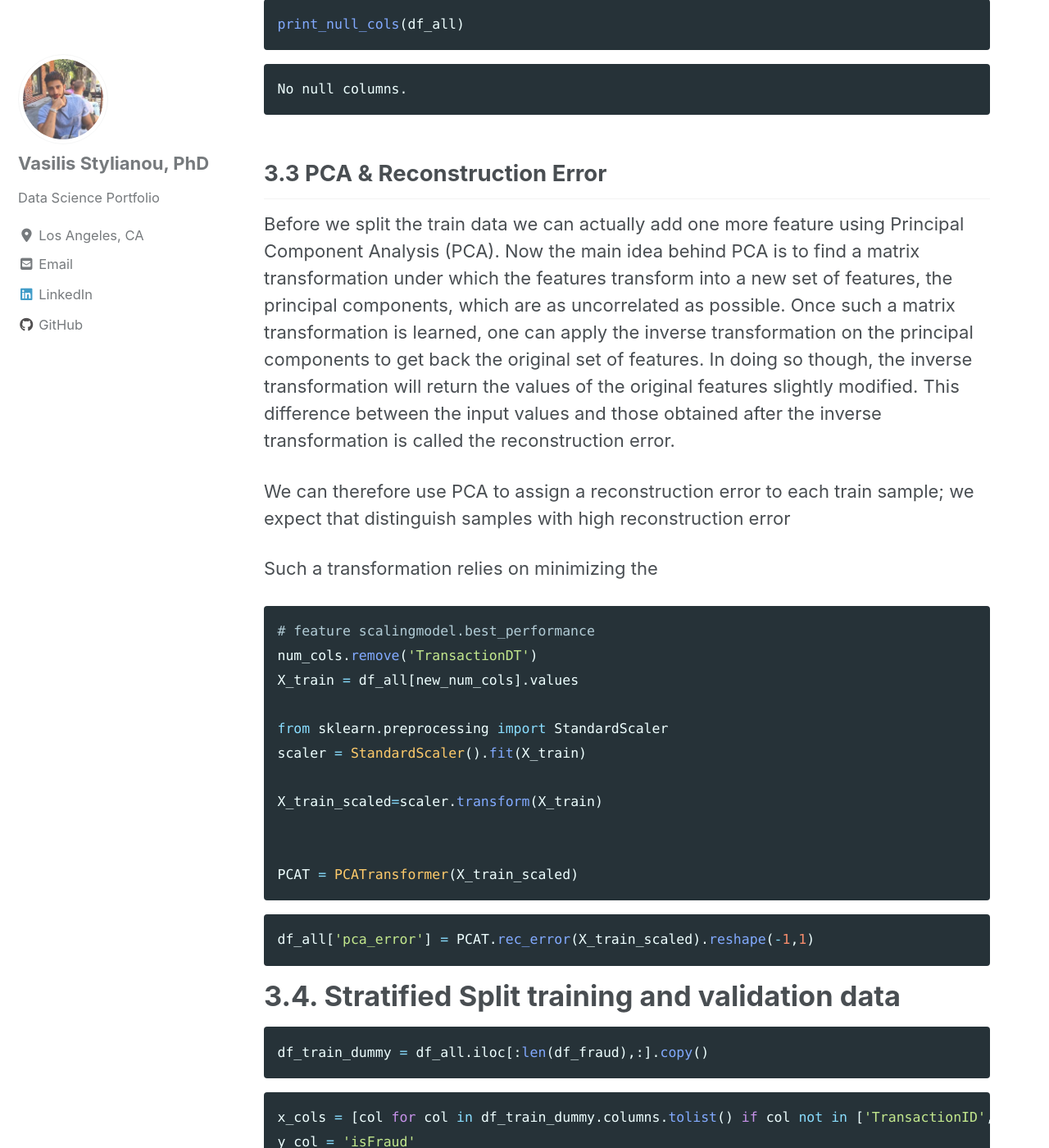
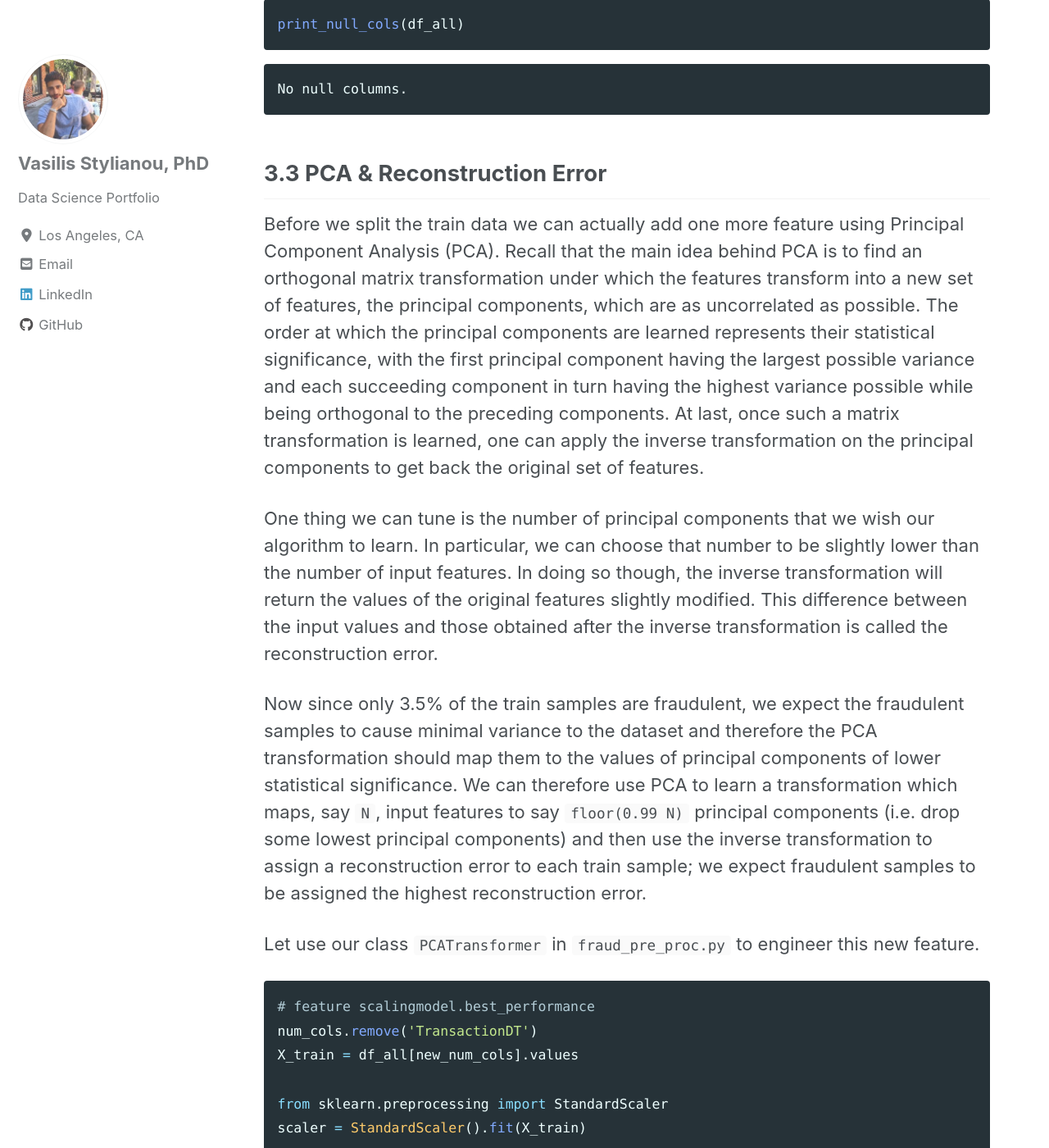
Before and after one commit to vasilis-stylianou/vasilis-stylianou.github.io, a Jekyll site: the page built from _posts/2019-09-20-ML_Kaggle_Part1.md, in a window 1280 px wide and 1400 px high, scrolled down 17094 px. Shown: the whole window at 82% size. Built offline with Jekyll 4.4.1, drawn with Linux system fonts in a browser that asks for light colours; cached includes are drawn as plain includes; nearby versions of some CDN libraries; some of the changed text lies outside the part shown.

Commit message:
Update 2019-09-20-ML_Kaggle_Part1.md

````diff
--- a/_posts/2019-09-20-ML_Kaggle_Part1.md
+++ b/_posts/2019-09-20-ML_Kaggle_Part1.md
@@ -3840,12 +3840,14 @@ print_null_cols(df_all)
 
 ## 3.3 PCA & Reconstruction Error
 
-Before we split the train data we can actually add one more feature using Principal Component Analysis (PCA). Now the main idea behind PCA is to find a matrix transformation under which the features transform into a new set of features, the principal components, which are as uncorrelated as possible. Once such a matrix transformation is learned, one can apply the inverse transformation on the principal components to get back the original set of features. In doing so though, the inverse transformation will return the values of the original features slightly modified. This difference between the input values and those obtained after the inverse transformation is called the reconstruction error.
-
-We can therefore use PCA to assign a reconstruction error to each train sample; we expect that  distinguish samples with high reconstruction error
-
-
-Such a transformation relies on minimizing the
+Before we split the train data we can actually add one more feature using Principal Component Analysis (PCA). Recall that the main idea behind PCA is to find an orthogonal matrix transformation under which the features transform into a new set of features, the principal components, which are as uncorrelated as possible. The order at which the principal components are learned represents their statistical significance, with the first principal component having the largest possible variance and each succeeding component in turn having the highest variance possible while being orthogonal to the preceding components.
+At last, once such a matrix transformation is learned, one can apply the inverse transformation on the principal components to get back the original set of features.
+
+One thing we can tune is the number of principal components that we wish our algorithm to learn. In particular, we can choose that number to be slightly lower than the number of input features. In doing so though, the inverse transformation will return the values of the original features slightly modified. This difference between the input values and those obtained after the inverse transformation is called the reconstruction error.
+
+Now since only 3.5% of the train samples are fraudulent, we expect the fraudulent samples to cause minimal variance to the dataset and therefore the PCA transformation should map them to the values of principal components of lower statistical significance. We can therefore use PCA to learn a transformation which maps, say ```N```, input features to say ```floor(0.99 N)``` principal components (i.e. drop some lowest principal components) and then use the inverse transformation to assign a reconstruction error to each train sample; we expect fraudulent samples to be assigned the highest reconstruction error.
+
+Let use our class ```PCATransformer``` in ```fraud_pre_proc.py``` to engineer this new feature.
 
 ```python
 # feature scalingmodel.best_performance
````
